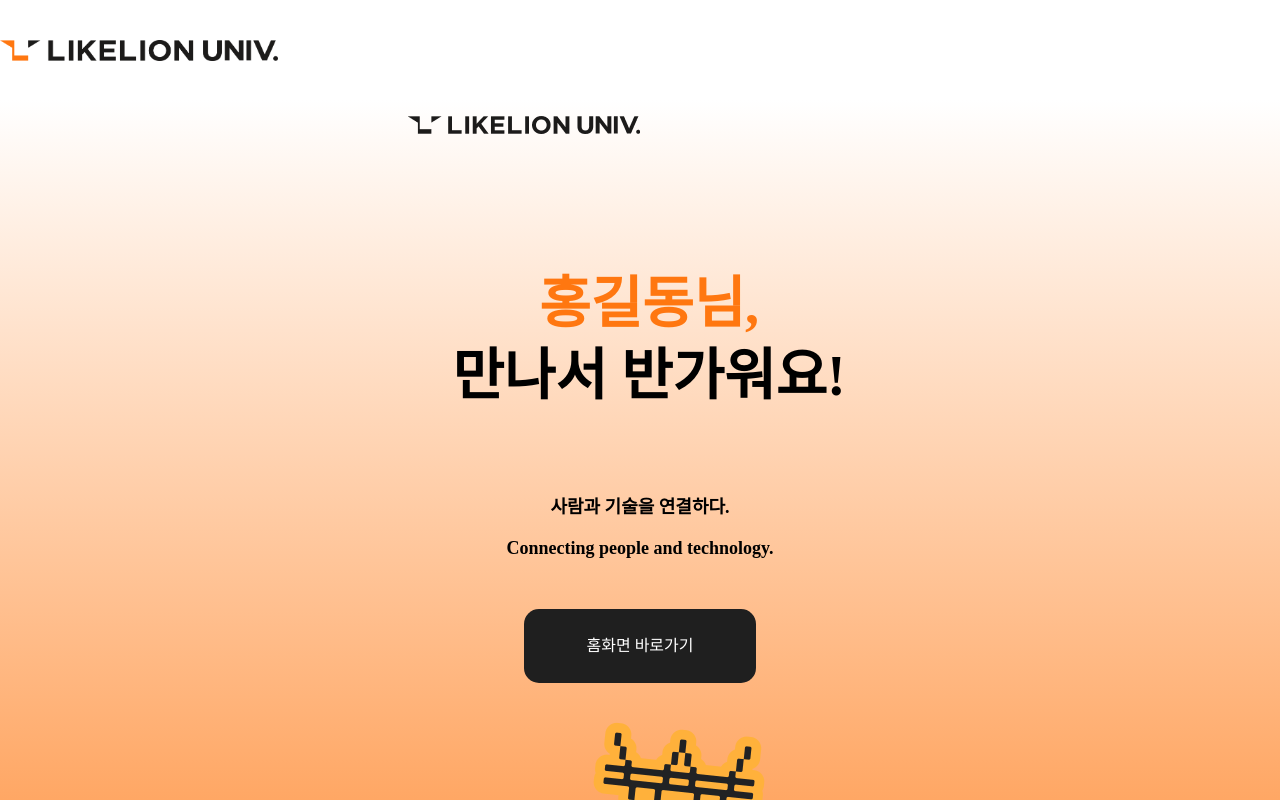
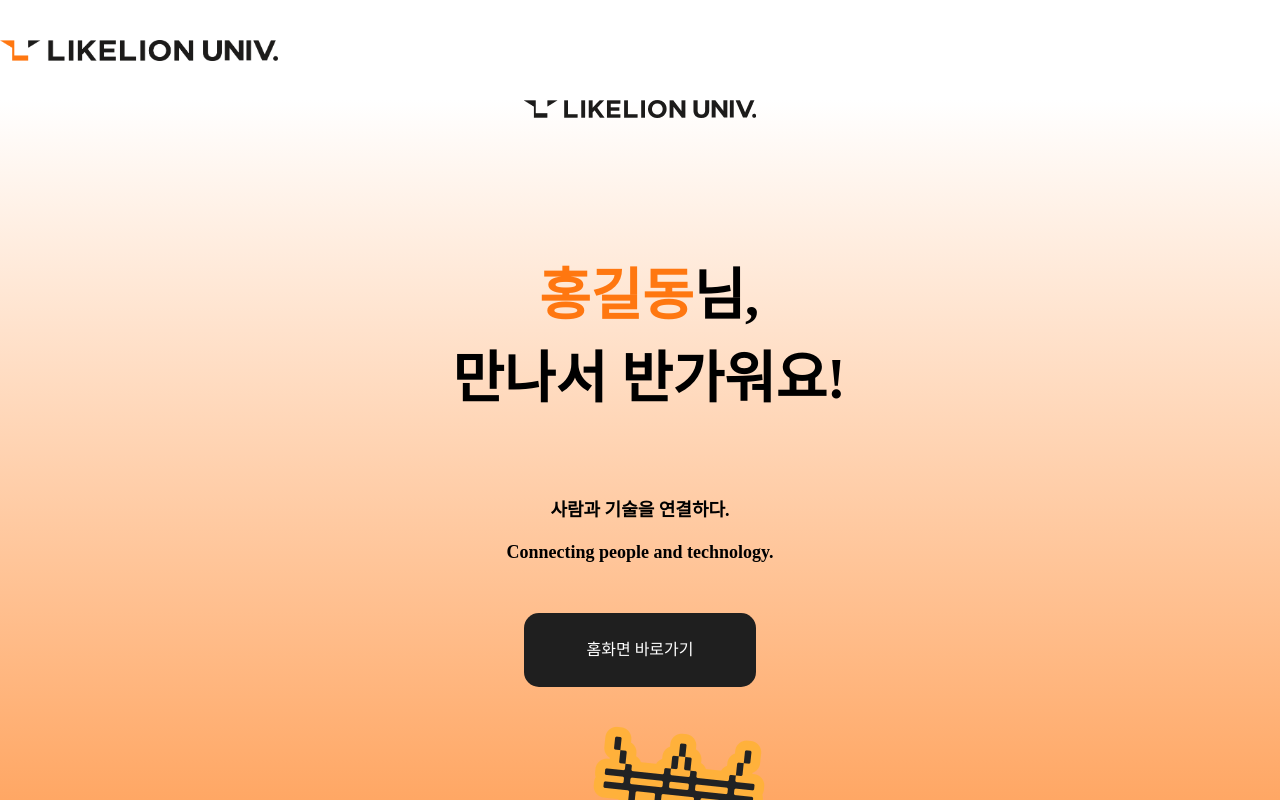
Before and after one commit to Likelion-YeungNam-Univ/yuLion_client, a React (Create React App) app: page /authcomplete in a window 1280 px wide. Shown: the top 800 px of the page. Built offline with nearby package versions, Linux system fonts and the light colour scheme.

Commit message:
[feat] 로고 중앙 정렬

```diff
--- a/src/pages/AuthComplete.js
+++ b/src/pages/AuthComplete.js
@@ -8,10 +8,11 @@ const AuthComplete = () => {
     <AuthCompleteContainer>
       <CompleteContainer>
         <Likelionlogo src="likelion-logo.png"></Likelionlogo>
-        <WelcomeComment color={PRIMARY} margin={"139px"} lineheight={"140%"}>
-          홍길동님,
+        <WelcomeComment color={PRIMARY} margin={"139px"} lineheight={"140%"}nameColor="black">
+          홍길동
+          <span>님,</span>
         </WelcomeComment>
-        {/* <WelcomeComment>님,</WelcomeComment> */}
+        {/* <WelcomeComment >님,</WelcomeComment> */}
         <br />
         <WelcomeComment>만나서 반가워요!</WelcomeComment>
         <SubtitleComment margintop={"91px"}>사람과 기술을 연결하다.</SubtitleComment>
@@ -34,8 +35,9 @@ const AuthCompleteContainer = styled.div`
 const Likelionlogo = styled.img`
   width: 232px;
   height: 18px;
-  margin-left: 58px;
   margin-top: 16px;
+  display: block;
+  margin: auto;
 `;
 
 const Completeicon = styled.img`
@@ -72,11 +74,14 @@ const WelcomeComment = styled.h1`
   font-style: normal;
   font-weight: 700;
   font-size: 56px;
-  line-height: ${(props) => props.lineheight}
+  line-height: ${(props) => props.lineheight};
   align-items: center;
   text-align: center;
   width: 598px;
   margin-top: ${(props) => props.margin};
+  & span {
+    color: ${(props) => props.nameColor || "inherit"}
+  }
 `;
 
 const SubtitleComment = styled.h1`
--- a/src/pages/Layout.js
+++ b/src/pages/Layout.js
@@ -35,16 +35,14 @@ const Layout = () => {
     setIsModalOpen(false);
   };
 
-  // 현재 경로가 '/authcomplete'일 경우를 확인합니다.
+
   const isAuthCompletePage = location.pathname === '/authcomplete';
 
   return (
     <Wrapper>
       <Header>
         <Logo src="/Logo.png" onClick={onClickLogo} />
-        {/* '/authcomplete' 페이지가 아닐 때만 AdminButton 렌더링 */}
         {!isAuthCompletePage && <AdminButton onClick={handleAdminClick}>Admin</AdminButton>}
-        {/* '/authcomplete' 페이지가 아닐 때만 Navbar 렌더링 */}
         {!isAuthCompletePage && (
           <Navbar>
             <Nav>
```
